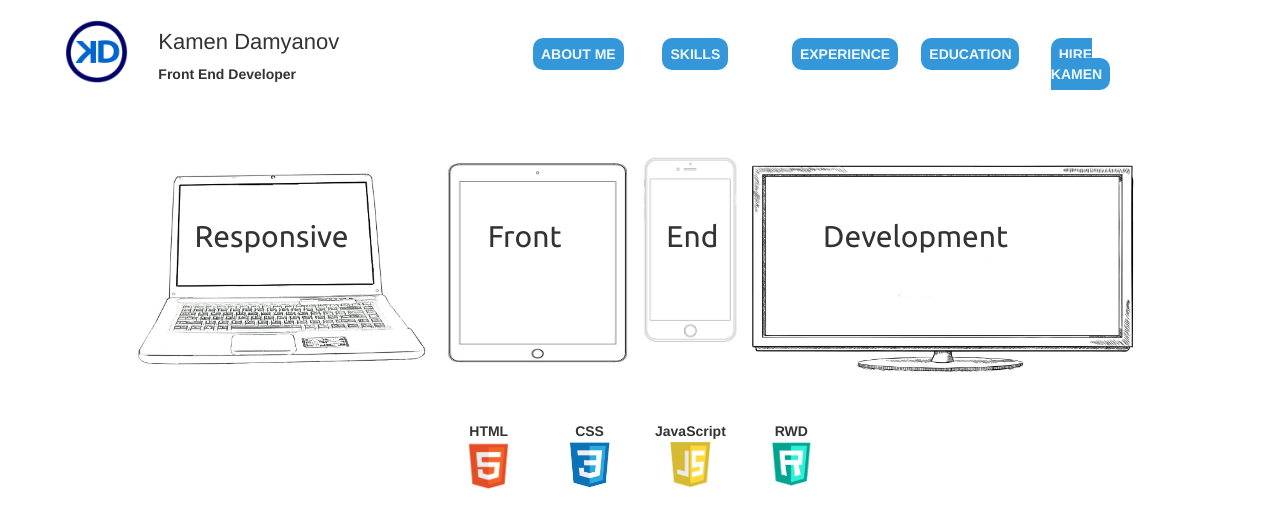
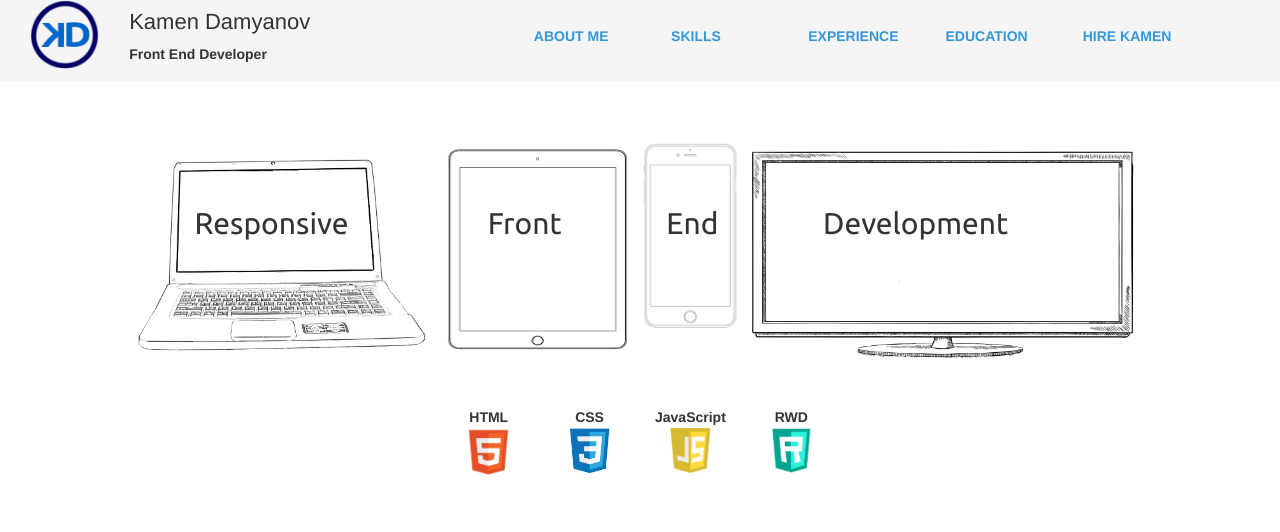
Before and after one commit to kamendd1/Portfolio-Page, a plain HTML site: page index.html in a window 1280 px wide. Shown: the top 532 px of the page. Drawn offline with Linux system fonts and the light colour scheme; a script that the page names is missing.

Commit message:
Added Sticky Menu

```diff
--- a/index.html
+++ b/index.html
@@ -11,8 +11,8 @@
 <body>
 <div class="container-fluid">
 <header>
-    <section class="row">
-        <article class="col-md-4 col-xs-10 row">
+    <section class="row navbar navbar-fixed-top sticky" id="sticky">
+        <article class="col-md-4 col-xs-12 row">
             <img src="images/icon-flip.png" class="col-md-3 col-xs-2">
             <article>
                  <h5 class="col-md-7 col-xs-10 name">Kamen Damyanov</h5>
--- a/styles.css
+++ b/styles.css
@@ -106,6 +106,10 @@ dt {
     text-align: center;
 }
 
+#sticky{
+    background-color: whitesmoke;
+}
+
 .upper-menu{
     list-style: none;
     padding-top: 2%;
@@ -115,10 +119,9 @@ dt {
 .upper-menu a{
     text-transform: uppercase;
     font-weight: 600;
-    background-color: #3497DA;
     padding: 8%;
     border-radius: 10px;
-    color: aliceblue;
+    color: #3497DA;
 }
 
 .upper-menu a:hover{
@@ -129,7 +132,7 @@ dt {
 
 /*RESPONSIVE FRONT END DEVELOPMENT HEADING!*/
 .devices{
-    padding-top: 3%;
+    padding-top: 10%;
 }
 
 .resp{
```
